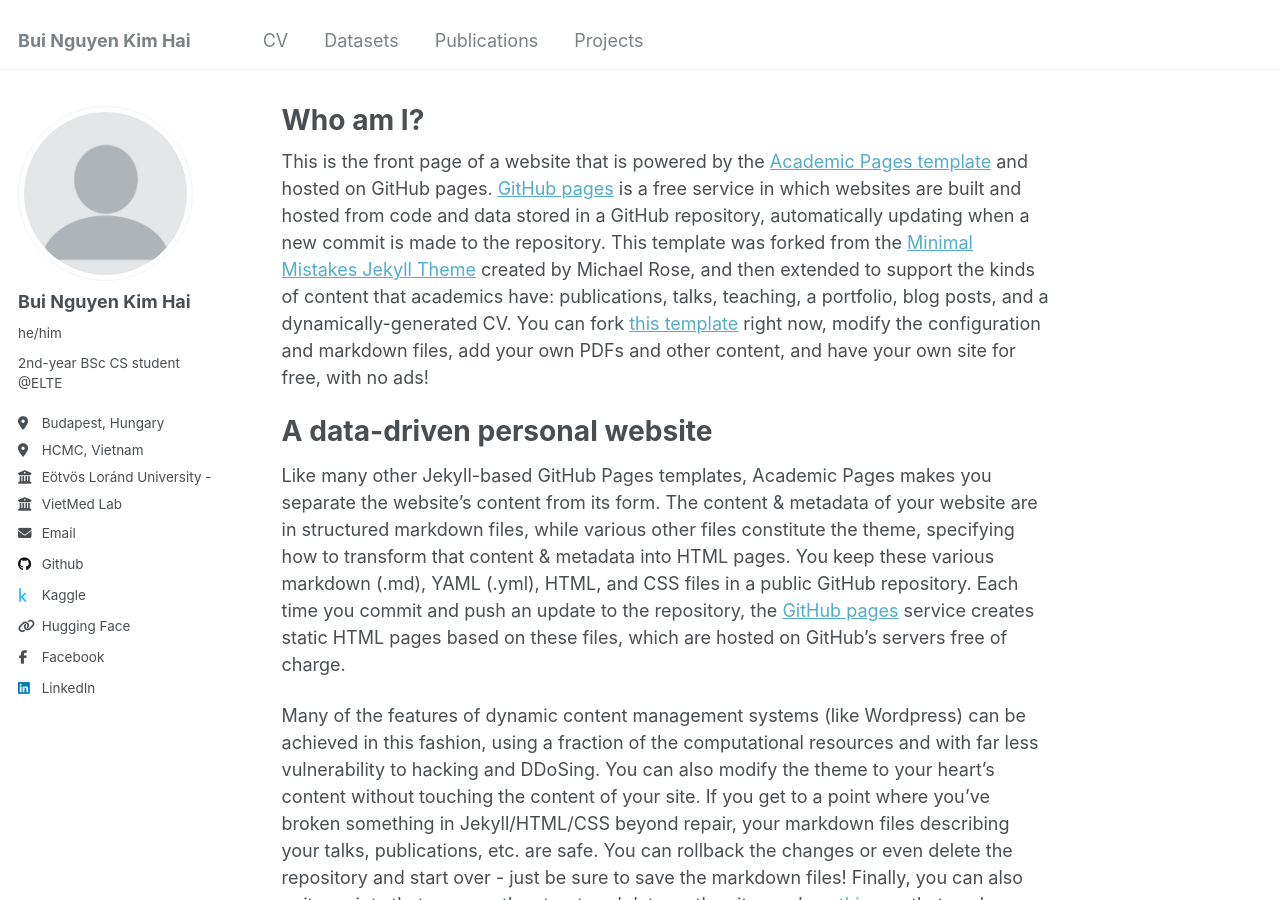
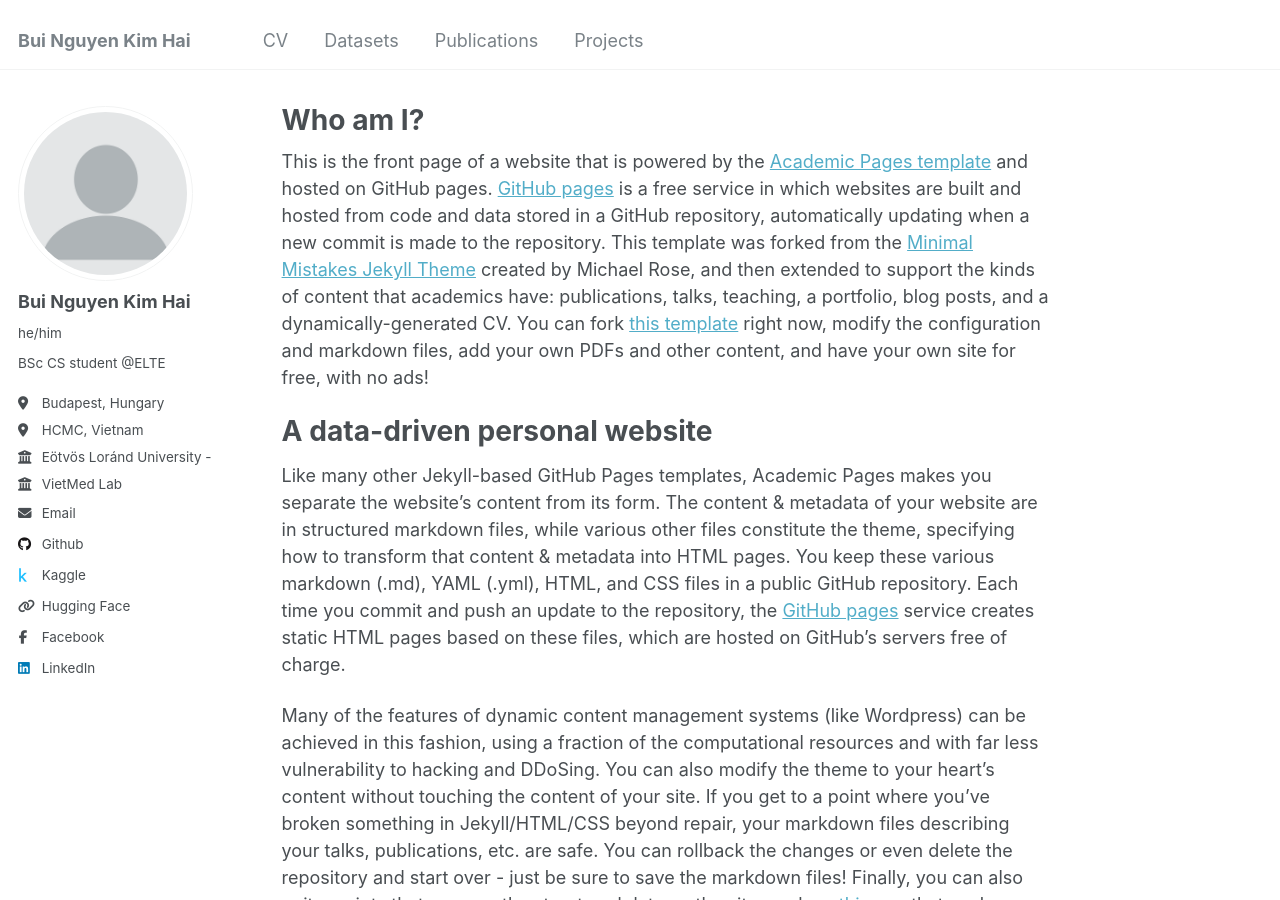
Before and after one commit to whynotkimhari/whynotkimhari.github.io, a Jekyll site: the page built from _pages/about.md, in a window 1280 px wide and 900 px high. Built offline with Jekyll 4.4.1, drawn with Linux system fonts in a browser that asks for light colours.

Commit message:
Update _config.yml

```diff
--- a/_config.yml
+++ b/_config.yml
@@ -24,7 +24,7 @@ author:
   avatar           : "profile.png"
   name             : "Bui Nguyen Kim Hai"
   pronouns         : "he/him"
-  bio              : "2nd-year BSc CS student @ELTE"
+  bio              : "BSc CS student @ELTE"
   location         : ["Budapest, Hungary", "HCMC, Vietnam"]
   employer         : ["Eötvös Loránd University - ELTE", "VietMed Lab"]
   uri              : # URL
```
